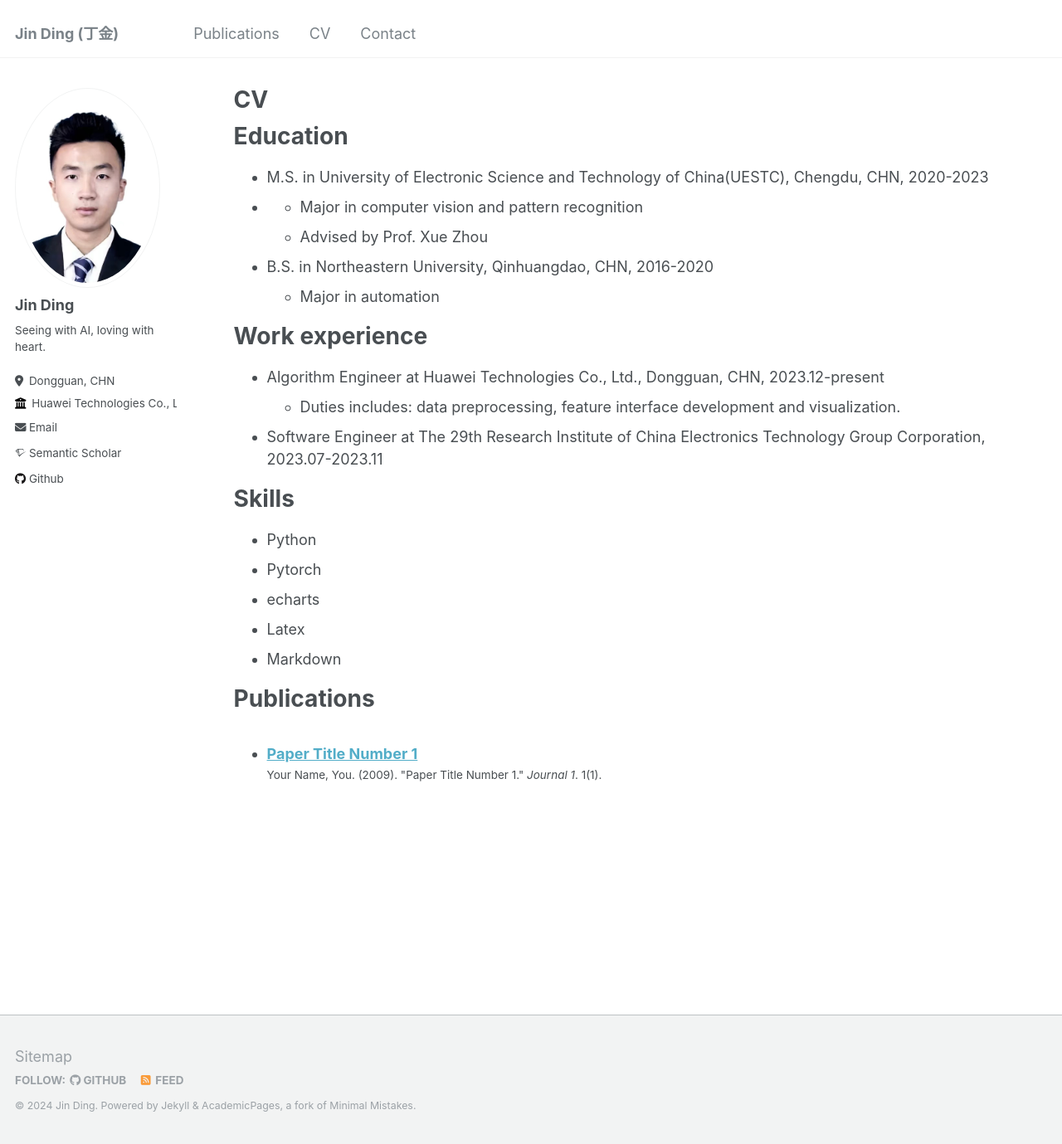
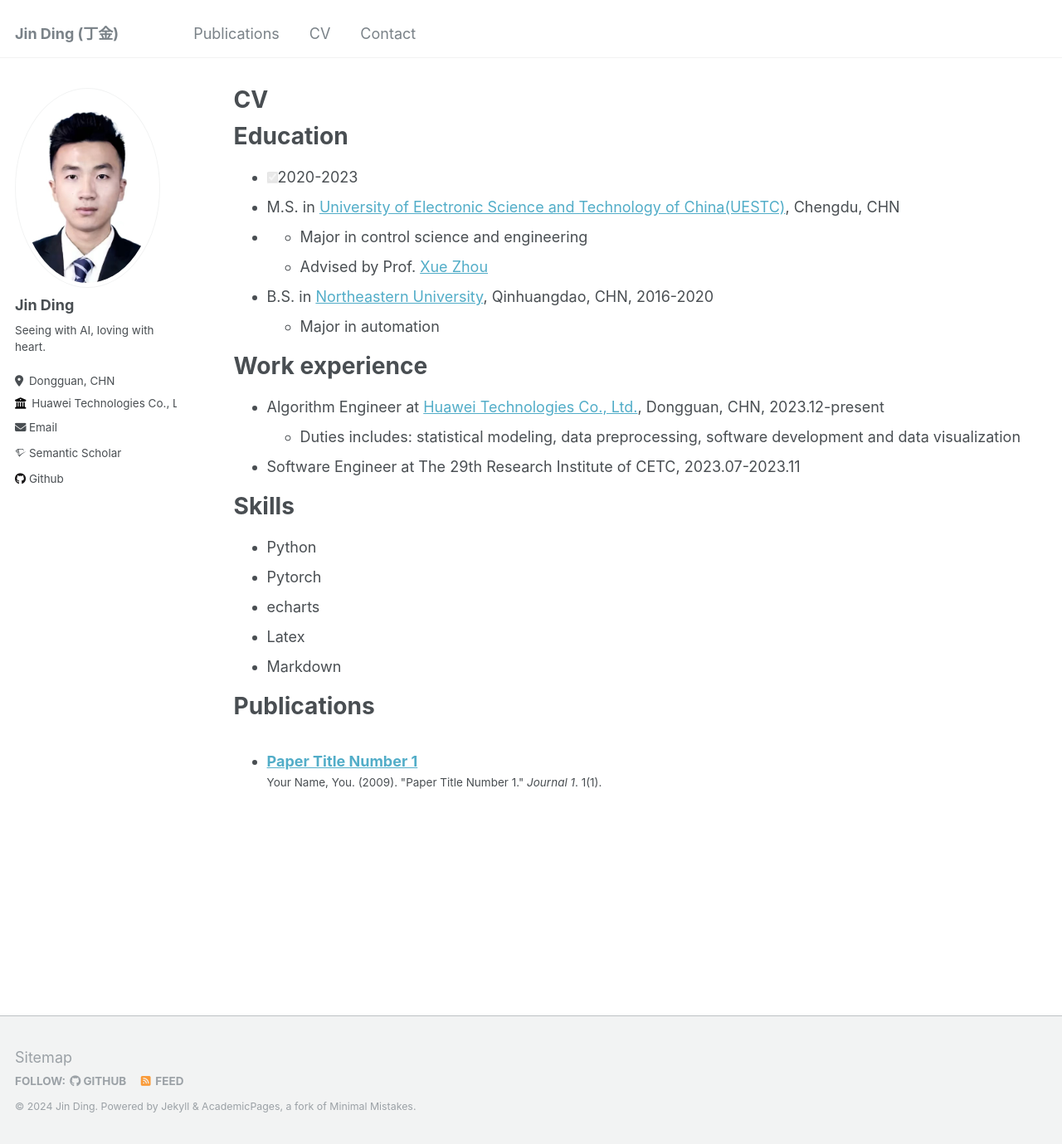
Before and after one commit to DJEddyking/djeddyking.github.io, a Jekyll site: the page built from _pages/cv.md, in a window 1280 px wide and 1379 px high. Shown: the whole window at 83% size. Built offline with Jekyll 4.4.1, drawn with Linux system fonts in a browser that asks for light colours; some web fonts are replaced.

Commit message:
Update cv.md

```diff
--- a/_pages/cv.md
+++ b/_pages/cv.md
@@ -11,18 +11,19 @@ redirect_from:
 
 Education
 ======
-* M.S. in University of Electronic Science and Technology of China(UESTC), Chengdu, CHN, 2020-2023
-* - Major in computer vision and pattern recognition
-  - Advised by Prof. Xue Zhou
-* B.S. in Northeastern University, Qinhuangdao, CHN, 2016-2020
+- [x] 2020-2023
+* M.S. in [University of Electronic Science and Technology of China(UESTC)](https://www.uestc.edu.cn/), Chengdu, CHN
+* - Major in control science and engineering
+  - Advised by Prof. [Xue Zhou](https://www.auto.uestc.edu.cn/info/1175/4287.htm)
+* B.S. in [Northeastern University](https://www.neuq.edu.cn/), Qinhuangdao, CHN, 2016-2020
   - Major in automation
 
 Work experience
 ======
-* Algorithm Engineer at Huawei Technologies Co., Ltd., Dongguan, CHN, 2023.12-present
-  * Duties includes: data preprocessing, feature interface development and visualization.
+* Algorithm Engineer at [Huawei Technologies Co., Ltd.](https://www.huawei.com/cn/), Dongguan, CHN, 2023.12-present
+  * Duties includes: statistical modeling, data preprocessing, software development and data visualization
 
-* Software Engineer at The 29th Research Institute of China Electronics Technology Group Corporation, 2023.07-2023.11
+* Software Engineer at The 29th Research Institute of CETC, 2023.07-2023.11
 
 Skills
 ======
```
